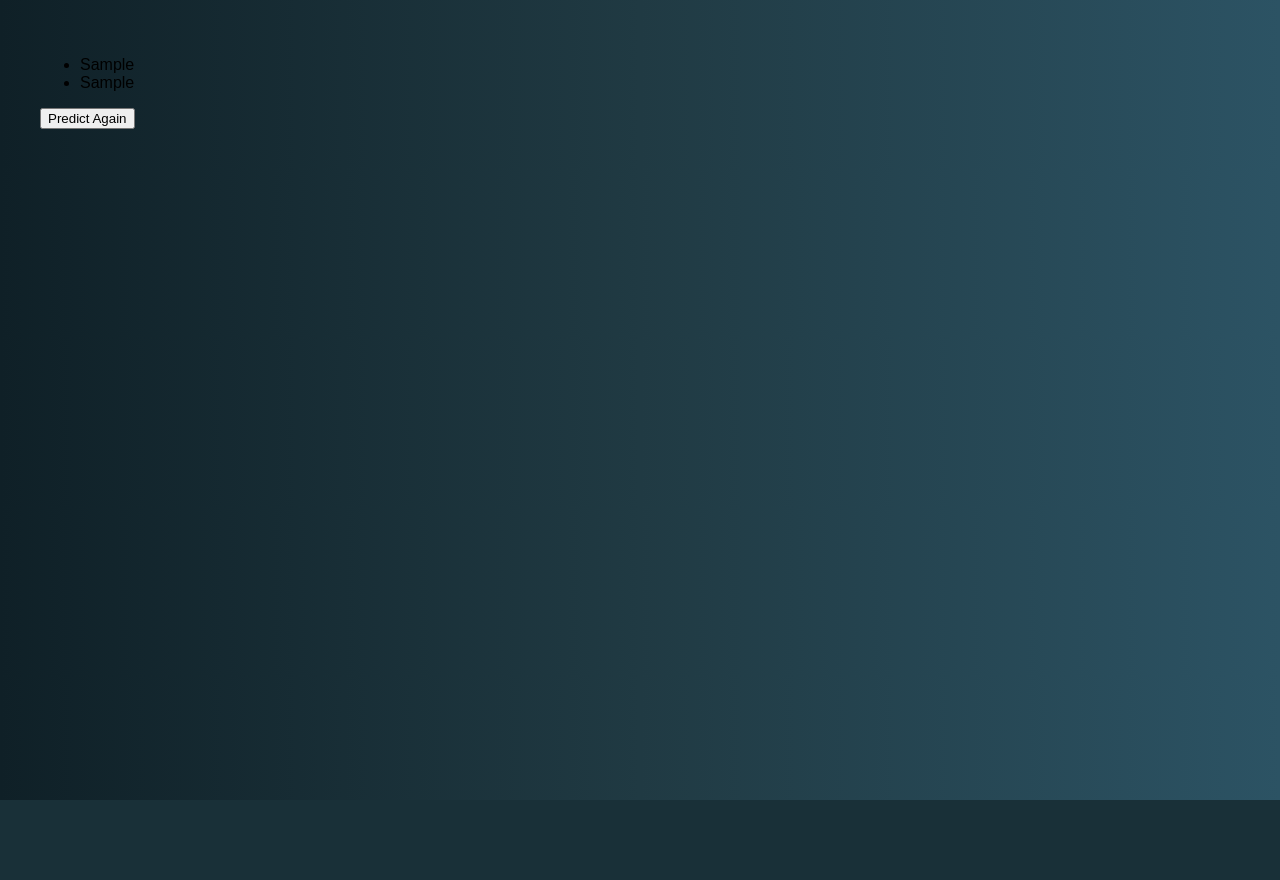
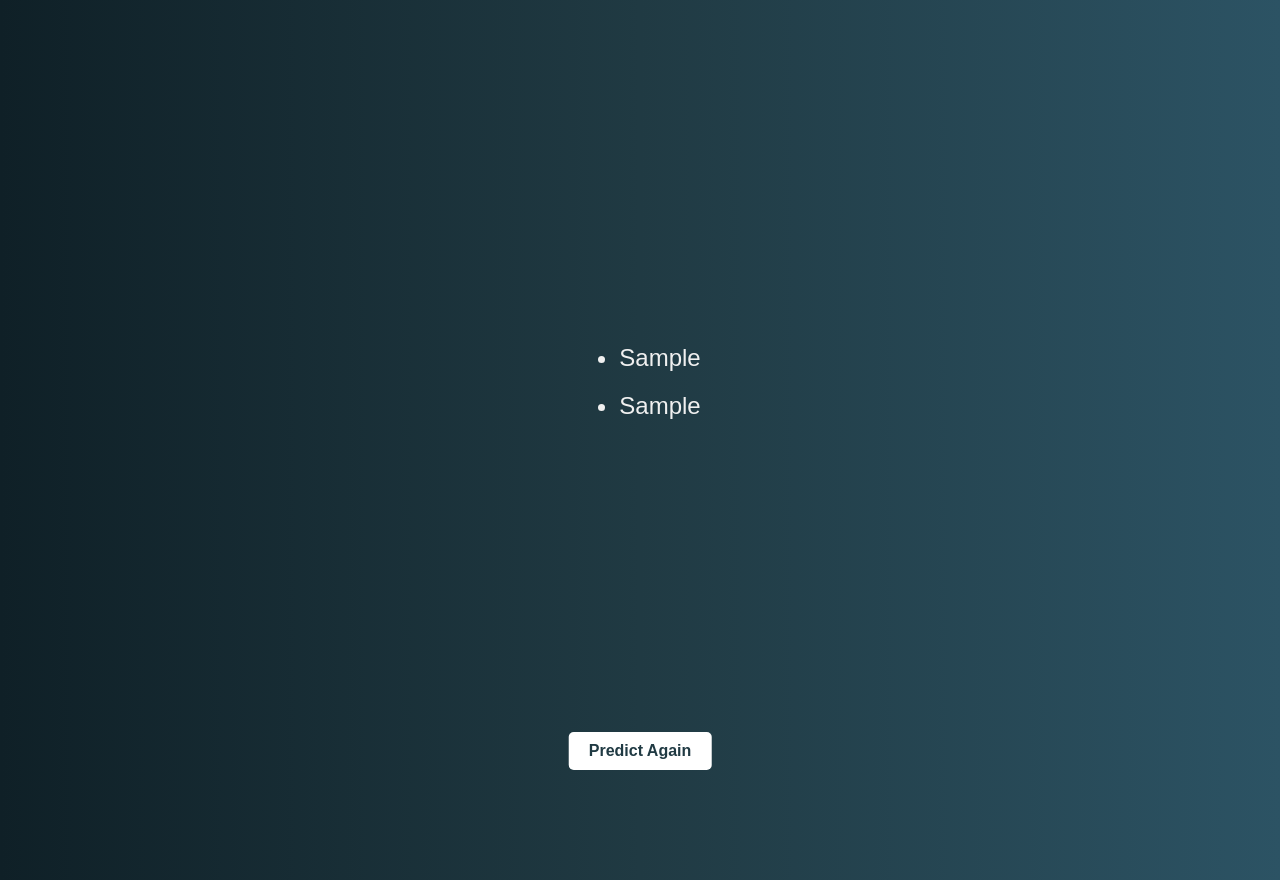
Before and after one commit to faizanmoosa/Mental-Health-Prediction, a Flask app: template templates/output.html in a window 1280 px wide. Before the commit the page ends 800 px from the top, so only its background shows below. Run offline with Flask 3, Linux system fonts and the light colour scheme; the template is opened without the code that fills it: most values are stand-ins (such as "Sample title", 1, 10 or a date in 2020); parts of the project's set-up code (start-up, migrations or seed data) failed here and were passed over.

Commit message:
Add files via upload

```diff
--- a/static/style.css
+++ b/static/style.css
@@ -68,12 +68,21 @@ input:focus, select:focus {
 body {
     padding: 20px;
 }
-h2 {
-    text-align: center;
-    color: #FFD700;
+.container {
+    display: flex;
+    align-items: center;
+    justify-content: center;
+    min-height: 100vh;
+}
+.centered-div {
+    transform: translateY(-50%);
+}
+li {
+    font-size: 24px;
+    color: #f0f0f0;
     margin-bottom: 20px;
 }
-.predictAgain {
+.predict-again {
     position: fixed;
     bottom: 30px;
     left: 50%;
@@ -87,6 +96,6 @@ h2 {
     cursor: pointer;
     font-weight: bold;
 }
-.predictAgain:hover {
+.predict-again:hover {
     background-color: #f0f0f0;
 }
```
